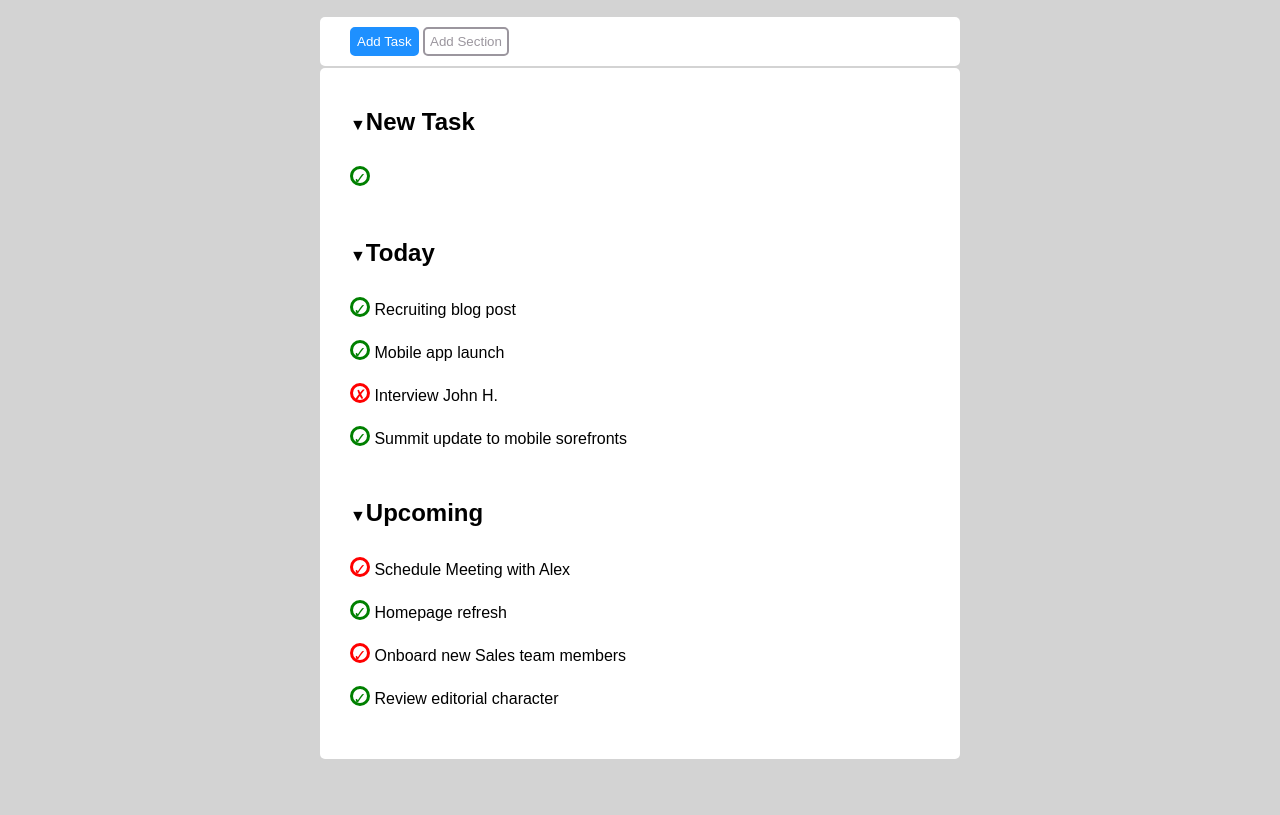
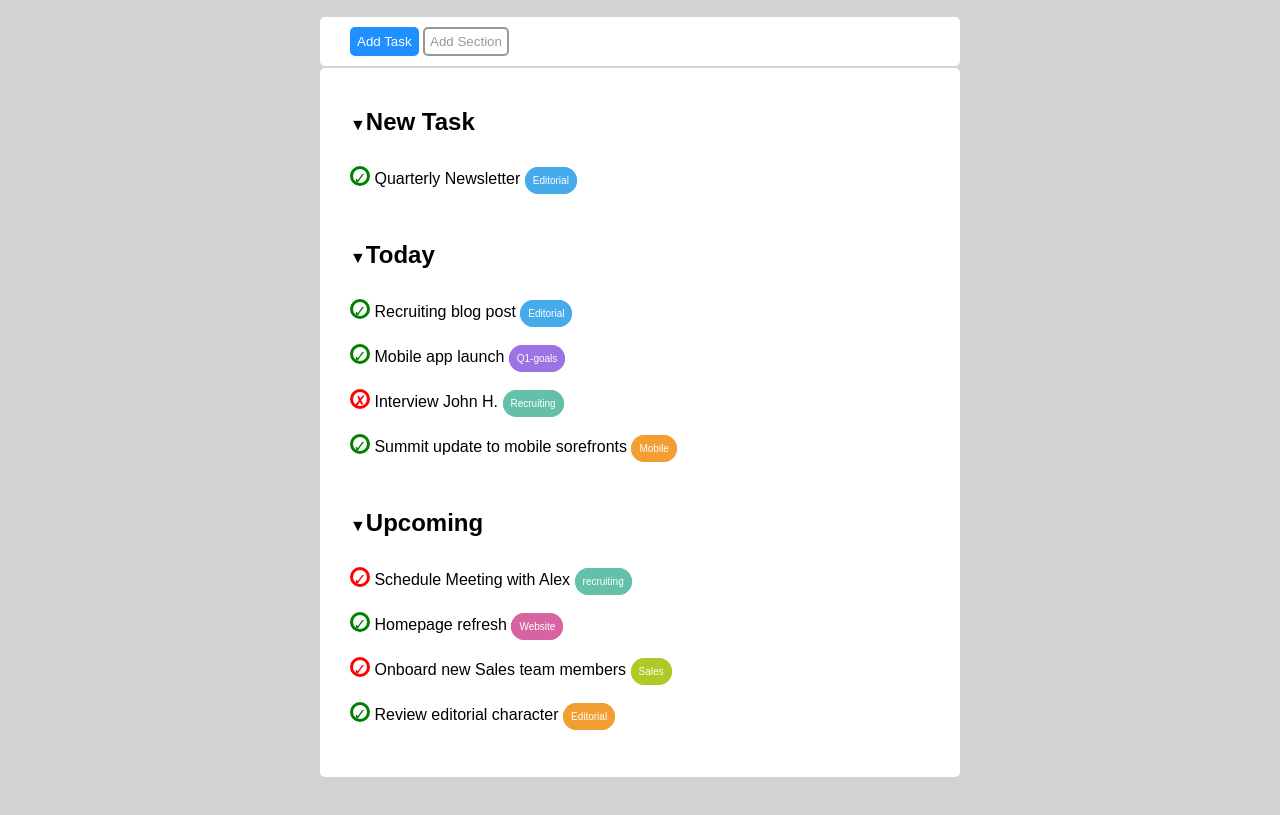
Before and after one commit to AndreaGarofalo/html-css-toboolist, a plain HTML site: page index.html in a window 1280 px wide. Shown: the part 83-898 px from the top of the page. Drawn offline with Linux system fonts and the light colour scheme.

Commit message:
added tags at end of li elements

```diff
--- a/index.html
+++ b/index.html
@@ -27,6 +27,10 @@
             <ul>
                 <li>
                     <span class="check-circle">&#10003;</span>
+                    Quarterly Newsletter
+                    <span class="etichetta blu">
+                        Editorial
+                    </span>
                 </li>
             </ul>
             &#9660;<h2> Today</h2>
@@ -34,18 +38,30 @@
                 <li>
                     <span class="check-circle">&#10003;</span>
                     Recruiting blog post
+                    <span class="etichetta blu">
+                        Editorial
+                    </span>
                 </li>
                 <li>
                     <span class="check-circle">&#10003;</span>
                     Mobile app launch
+                    <span class="etichetta viola">
+                        Q1-goals
+                    </span>
                 </li>
                 <li>
                     <span class="check-circle red">&#10007;</span>
                     Interview John H.
+                    <span class="etichetta verde">
+                        Recruiting
+                    </span>
                 </li>
                 <li>
                     <span class="check-circle">&#10003;</span>
                     Summit update to mobile sorefronts
+                    <span class="etichetta arancione">
+                        Mobile
+                    </span>
                 </li>
             </ul>
             &#9660;<h2> Upcoming</h2>
@@ -53,18 +69,30 @@
                 <li>
                     <span class="check-circle red">&#10003;</span>
                     Schedule Meeting with Alex
+                    <span class="etichetta verde">
+                        recruiting
+                    </span>
                 </li>
                 <li>
                     <span class="check-circle">&#10003;</span>
                     Homepage refresh
+                    <span class="etichetta lilla">
+                        Website
+                    </span>
                 </li>
                 <li>
                     <span class="check-circle red">&#10003;</span>
                     Onboard new Sales team members
+                    <span class="etichetta giallo">
+                        Sales
+                    </span>
                 </li>
                 <li>
                     <span class="check-circle">&#10003;</span>
                     Review editorial character
+                    <span class="etichetta arancione">
+                        Editorial
+                    </span>
                 </li>
             </ul>
         </div>
--- a/style/style.css
+++ b/style/style.css
@@ -102,3 +102,38 @@ li {
     border: solid red;
     color: red;
 }
+
+/* etichette */
+
+.etichetta {
+    border-radius: 15px;
+    color: white;
+    font-size: 10px;
+    padding: 5px;
+}
+
+.blu {
+background-color: #45abea;
+border: solid #45abea;
+}
+
+.viola {
+    background-color: #9c72e4;
+    border: solid #9c72e4;
+}
+.verde {
+    background-color: #64c0a9;
+    border: solid #64c0a9;
+}
+.arancione {
+    background-color: #f29e33;
+    border: solid #f29e33;
+}
+.lilla {
+    background-color: #d863a1;
+    border: solid #d863a1;
+}
+.giallo {
+    background-color: #b0c926;
+    border: solid #b0c926;
+}
```
